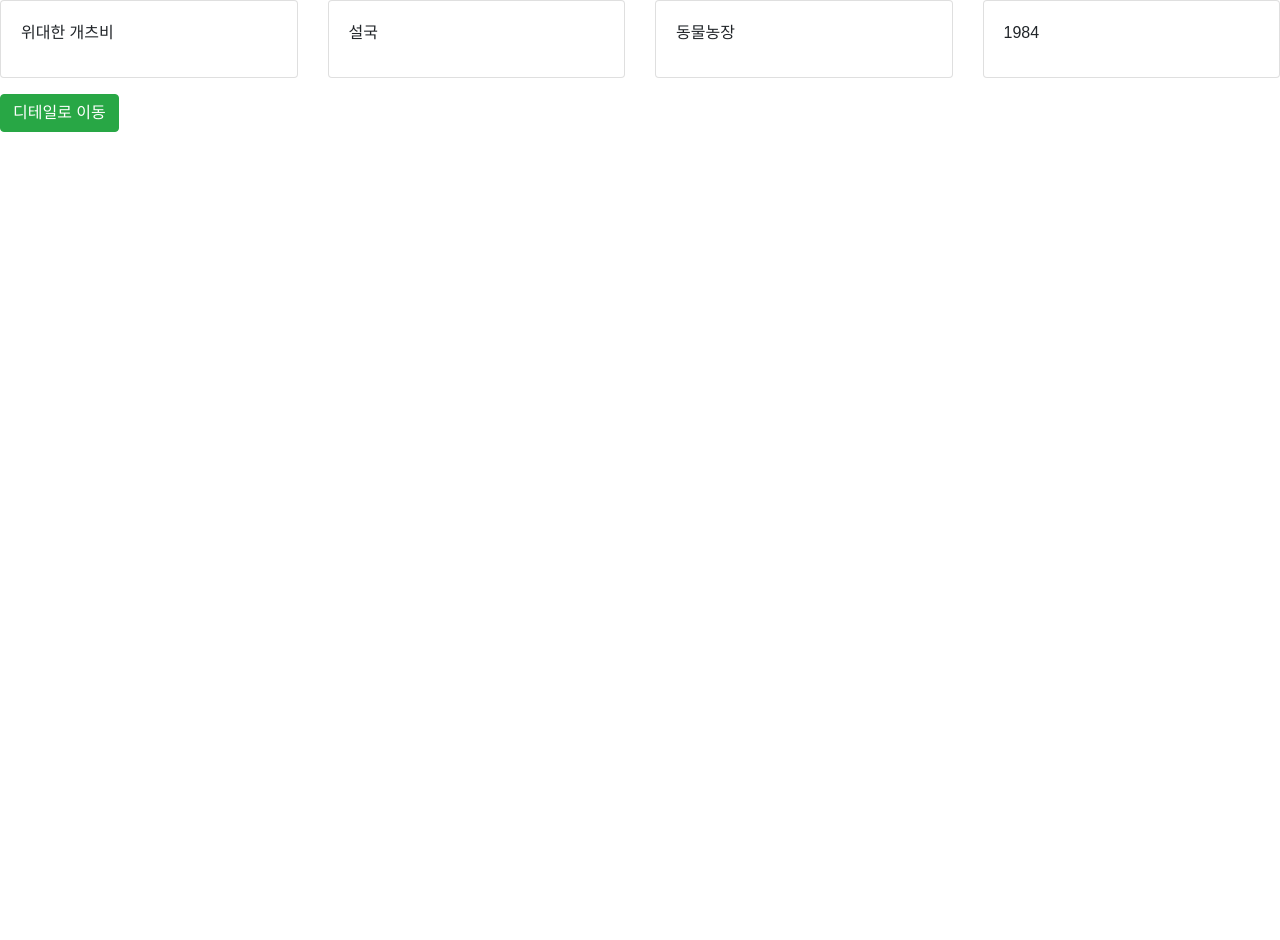
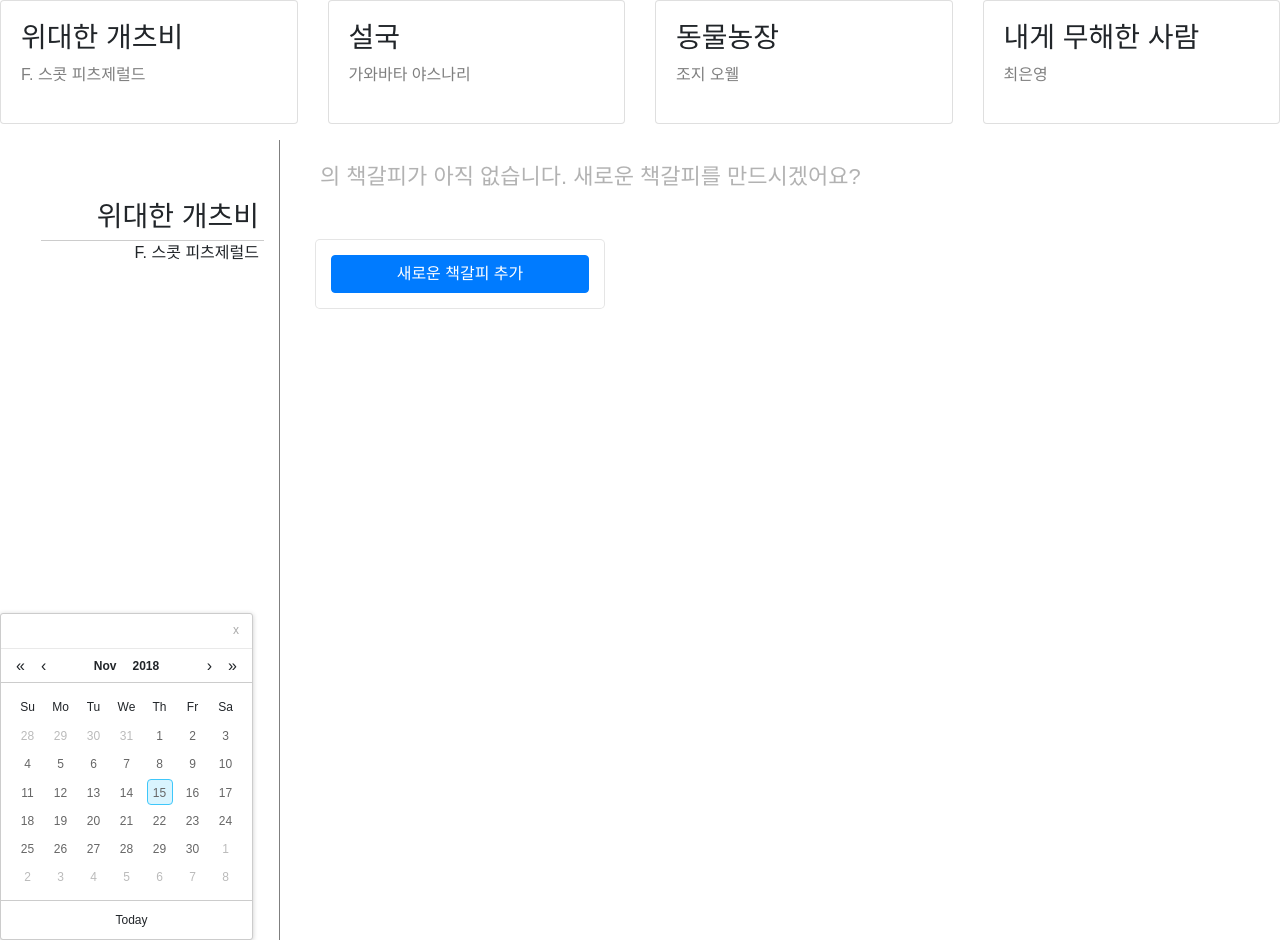
Before and after one commit to presentheo/galphi, a React (Create React App) app: page / in a window 1280 px wide. Before the commit the page ends 800 px from the top, so only its background shows below. Built offline with nearby package versions, Linux system fonts and the light colour scheme.

Commit message:
booklist 컴포넌트와 bookdetail 컴포넌트 연동

```diff
--- a/src/App.js
+++ b/src/App.js
@@ -1,17 +1,12 @@
 import React, { Component } from 'react';
-import { BrowserRouter, Route } from 'react-router-dom';
-import BookList from './components/book/BookList';
-import BookDetail from './components/bookDetail/BookDetail'
+import Home from './components/home/Home';
 
 class App extends Component {
   render() {
     return (
-      <BrowserRouter>
-        <div className="App">
-          <Route exact path='/' component={BookList}></Route>
-          <Route path='/detail' component={BookDetail}></Route>
-        </div>
-      </BrowserRouter>
+      <div className="App">
+        <Home></Home>
+      </div>
     );
   }
 }
--- a/src/components/book/Book.js
+++ b/src/components/book/Book.js
@@ -15,13 +15,25 @@ class Book extends Component {
       isActive: !this.state.isActive
     })
   }
+  handleClick = () => {
+    this.props.onClick(this.props.id);
+  }
+
+  onClick = () => {
+    // this.handleActive();
+    this.handleClick();
+  }
 
   render() {
     return (
       <li className='col col-sm-3'>
-        <div className={this.state.isActive ? 'card card-flip' : 'card'} onClick={this.handleActive}>
+        <div
+          className={this.state.isActive ? 'card card-flip' : 'card'}
+          onClick={this.onClick}
+        >
           <div className='card-body'>
-            <p className='card-title'>{this.props.title}</p>
+            <h3 className='book-title'>{this.props.title}</h3>
+            <p className='book-author'>{this.props.author}</p>
           </div>
         </div>
       </li>
--- a/src/components/book/BookList.js
+++ b/src/components/book/BookList.js
@@ -1,6 +1,7 @@
 import React, { Component } from 'react';
 import Book from './Book';
 import './book.css';
+import BookDetail from '../bookDetail/BookDetail';
 
 class BookList extends Component {
 
@@ -8,12 +9,12 @@ class BookList extends Component {
     super(props);
 
     this.state = {
-      selectedKey: -1,
+      selectedKey: 0,
       bookData : [
-        {title: '위대한 개츠비', star: 5},
-        {title: '설국', star: 5},
-        {title: '동물농장', star: 5},
-        {title: '1984', star: 5},
+        {title: '위대한 개츠비', author: 'F. 스콧 피츠제럴드', star: 5},
+        {title: '설국', author: '가와바타 야스나리', star: 5},
+        {title: '동물농장', author: '조지 오웰', star: 5},
+        {title: '내게 무해한 사람',author: '최은영',  star: 5}
       ]
     }
   }
@@ -33,19 +34,33 @@ class BookList extends Component {
             id={i}
             key={i}
             title={el.title}
+            author={el.author}
             star={el.star}
+            onClick={this.handleClick}
           ></Book>
           )
-        })
-      }
+        }
+      )
+    }
 
-      return (
+    const detail = (
+      <BookDetail
+        id={this.state.selectedKey}
+        book={this.state.bookData[this.state.selectedKey]}
+      ></BookDetail>
+    )
+
+    return (
+      <div>
+        <ul className='row'>
+          {mapToComponent(this.state.bookData)}
+        </ul>
+
         <div>
-          <ul className='row'>
-            {mapToComponent(this.state.bookData)}
-          </ul>
-          <a className='btn btn-success' href='/detail'>디테일로 이동</a>
+          {detail}
         </div>
+      </div>
+
     );
   }
 }
--- a/src/components/book/book.css
+++ b/src/components/book/book.css
@@ -1,7 +1,12 @@
 .card{
   transform-style: preserve-3d;
   transition: all 0.4s ease;
+  cursor: pointer;
 }
 .card-flip{
   transform: rotateY(180deg);
 }
+
+.book-author{
+  color: rgba(0,0,0,0.5);
+}
--- a/src/components/bookDetail/BookDetail.js
+++ b/src/components/bookDetail/BookDetail.js
@@ -36,17 +36,16 @@ class BookDetail extends Component {
   render() {
     return (
       <div>
-        <a className='btn btn-danger' href='/'>메인으로 이동</a>
         <div className='book-info'>
-          <h3 className='book-info-title'>삼미 슈퍼스타즈의 마지막 팬클럽</h3>
-          <p className='book-info-author'>박민규</p>
+          <h3 className='book-info-title'>{this.props.book.title}</h3>
+          <p className='book-info-author'>{this.props.book.author}</p>
           <div className='book-info-calendar'>
             {/* <Calendar onSelectDay={this.handleSelectDay}></Calendar> */}
             <MyCalendar></MyCalendar>
           </div>
         </div>
         <div className='book-comment'>
-          <CommentList date={this.state.selectedDay}></CommentList>
+          <CommentList bookId={this.props.book.id} date={this.state.selectedDay}></CommentList>
         </div>
 
       </div>
--- a/src/components/bookDetail/Comment.js
+++ b/src/components/bookDetail/Comment.js
@@ -63,10 +63,12 @@ class Comment extends Component {
     return (
       <li className='col-sm-4'>
         <div className='comment'>
-          <button className='close' onClick={() => {this.props.onRemove(this.props.id)}}>
-            <span>&times;</span>
-          </button>
           {this.state.edittable ? editor : viewer}
+          <div className='comment-menu clearfix'>
+            <button className='close' onClick={() => {this.props.onRemove(this.props.id)}}>
+              <span>&times;</span>
+            </button>
+          </div>
         </div>
       </li>
     );
--- a/src/components/bookDetail/CommentList.js
+++ b/src/components/bookDetail/CommentList.js
@@ -54,6 +54,7 @@ class CommentList extends Component {
       return data.map((el, i) => {
         return (
           <Comment
+            bookId={this.props.bookId}
             comment={el}
             key={i}
             id={i}
--- a/src/components/bookDetail/book-detail.css
+++ b/src/components/bookDetail/book-detail.css
@@ -3,7 +3,7 @@
   position: fixed;
   left: 0;
   height: 100%;
-  border-right: 0.3px solid rgba(0,0,0,0.1);
+  border-right: 0.3px solid rgba(0,0,0,0.5);
   overflow: hidden;
 }
 .book-info:before{
@@ -13,9 +13,9 @@
   position: absolute;
   left: -10px;
   top: -10px;
-  background-image: url(https://misc.ridibooks.com/cover/371001275/xxlarge);
+  /* background-image: url(https://misc.ridibooks.com/cover/371001275/xxlarge);
   background-size: cover;
-  filter: blur(50px);
+  filter: blur(50px); */
 }
 
 .book-info-title{
--- a/src/components/bookDetail/comment.css
+++ b/src/components/bookDetail/comment.css
@@ -33,6 +33,7 @@ ul, ul li{
   margin: 15px 0;
   border: 0;
   background-color: rgba(0,0,0,0.04);
+  transition: all 0.2s ease;
 }
 
 .comment-date {
--- a/src/components/home/Home.js
+++ b/src/components/home/Home.js
@@ -1,11 +1,19 @@
 import React, { Component } from 'react';
+import BookList from '../book/BookList';
+// import BookDetail from '../bookDetail/BookDetail'
 import './Home.css';
 
 class Home extends Component {
+  constructor(props) {
+    super(props);
+    this.state = {}
+  }
+
   render() {
     return (
       <div>
-
+        <BookList></BookList>
+        {/* <BookDetail></BookDetail> */}
       </div>
     );
   }
```
